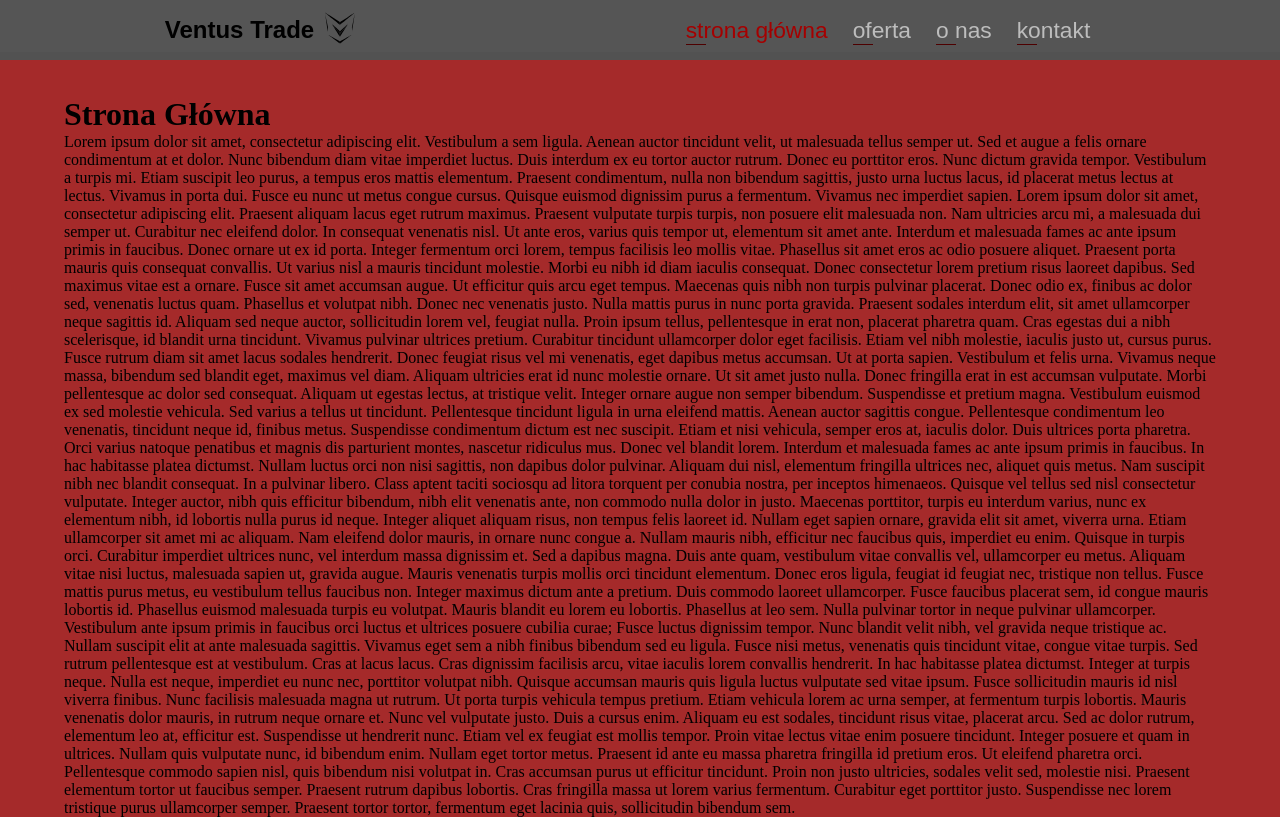
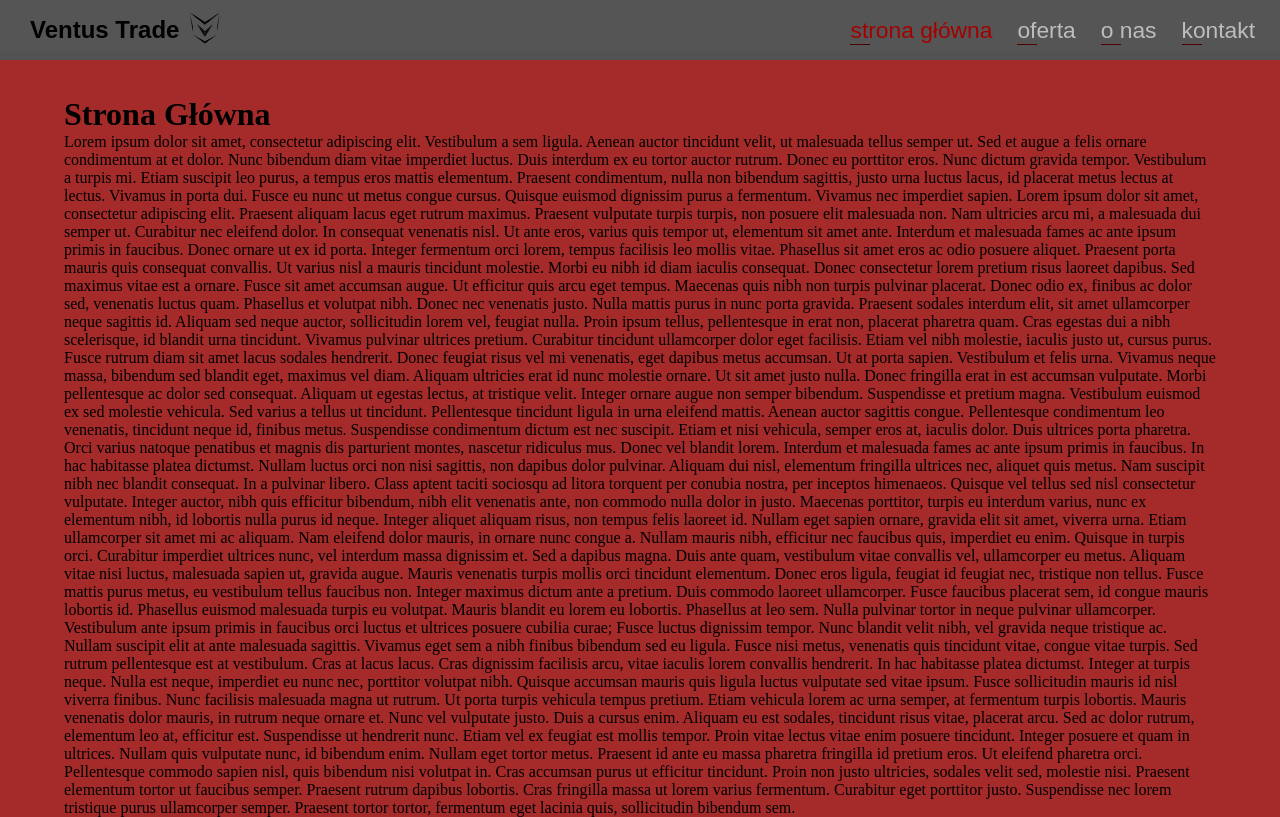
Before and after one commit to Felikso/gatsby-foodtruck-template, a Gatsby site: page / in a window 1280 px wide. Built offline with nearby package versions, Linux system fonts and the light colour scheme; Gatsby itself is replaced by a stand-in of ours.

Commit message:
added margin to brand-box

```diff
--- a/src/components/Nav/Nav.scss
+++ b/src/components/Nav/Nav.scss
@@ -38,6 +38,7 @@ $before--line--position: 150%; //more = lower
       display: flex;
       align-items: center;
       grid-gap: 10px;
+      margin-left: 30px;
     }
     .menu-body{
         background-color: $background--color;
@@ -48,7 +49,7 @@ $before--line--position: 150%; //more = lower
         height: 60px;
         display: flex;
         align-items: center;
-        justify-content: space-around;
+        justify-content: space-between;
         z-index: 100;
         position: fixed;
         top: 0;
@@ -142,6 +143,7 @@ $before--line--position: 150%; //more = lower
   z-index: 1000;
   top: 0;
   left: 0;
+
 
 }
 .menu-body{
```
